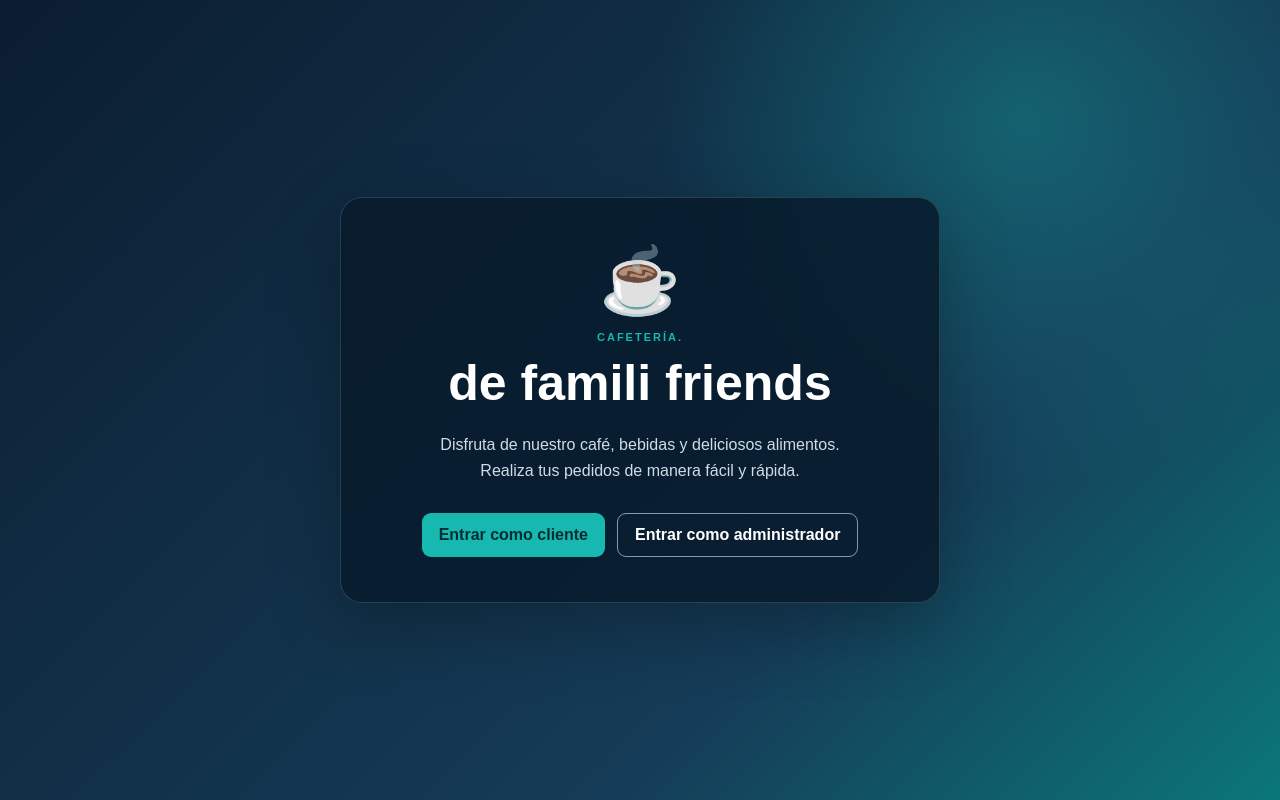
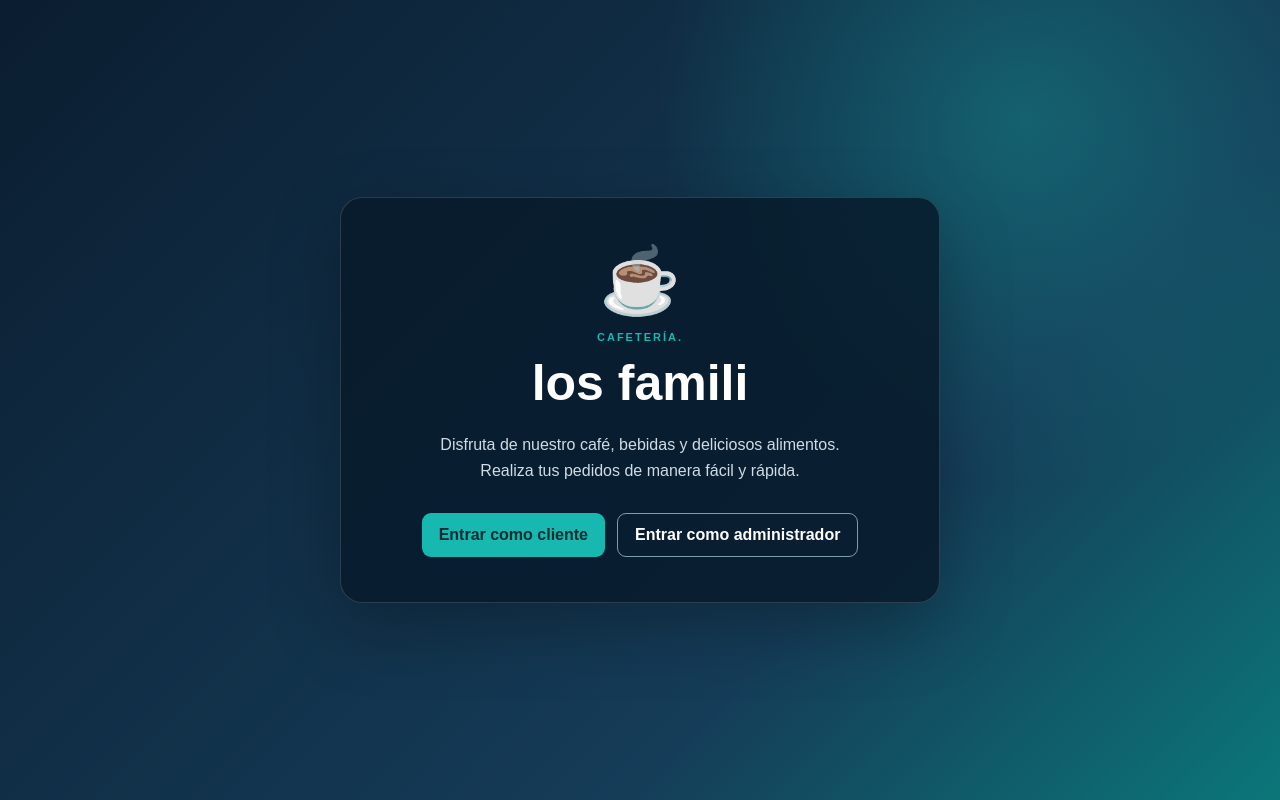
Before and after one commit to julonlondres-hash/cafe-central, a plain HTML site: page index.html in a window 1280 px wide. Drawn offline with Linux system fonts and the light colour scheme; a script that the page names is missing.

Commit message:
Actualizacion de la pagina

```diff
--- a/index.html
+++ b/index.html
@@ -24,7 +24,7 @@
 
             <p class="etiqueta">CAFETERÍA.</p>
 
-            <h1>de famili friends</h1>
+            <h1>los famili</h1>
 
             <p class="descripcion">
                 Disfruta de nuestro café, bebidas y deliciosos alimentos.
```
